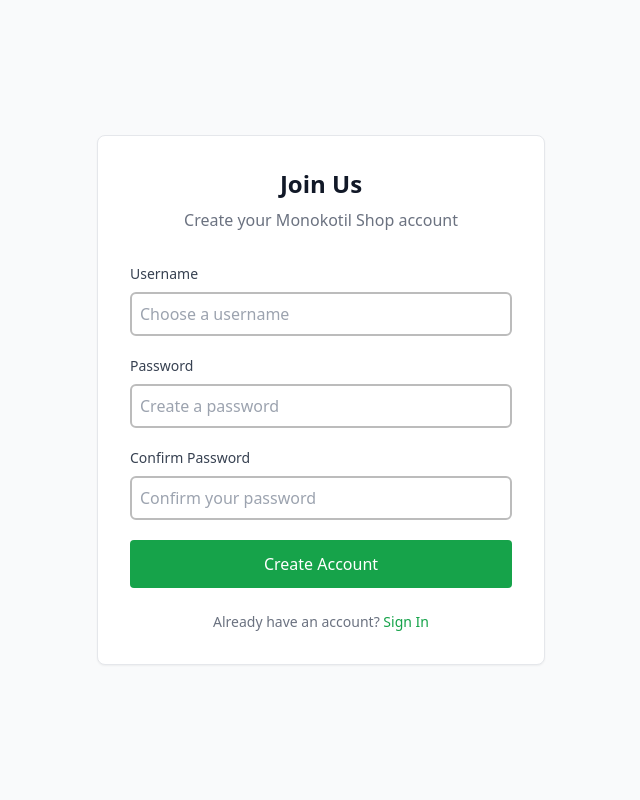
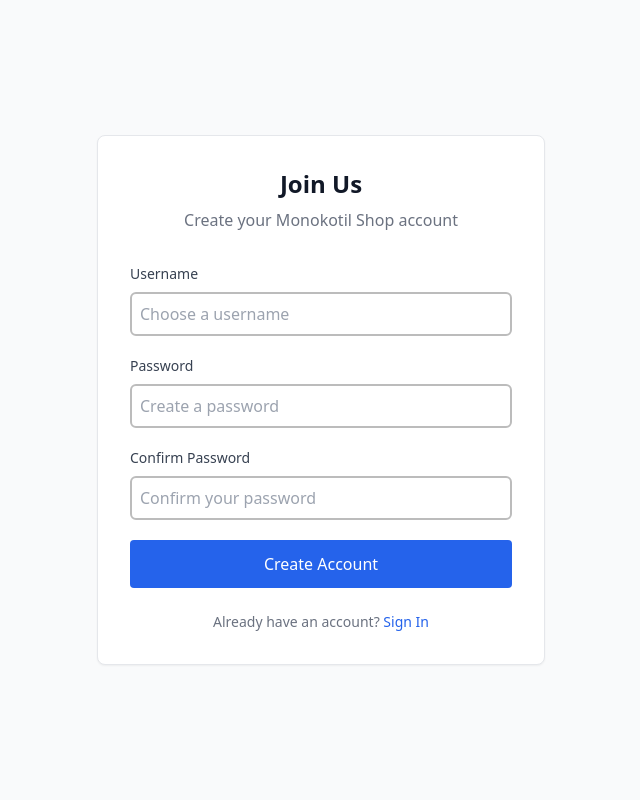
Before and after one commit to Rafsandeylora/Monokotil-Shop, a Django app: page /register/ in a window 1280 px wide. Shown: the whole page, without its empty margins (319-959 px from the left). Run offline with Django 5.2, Linux system fonts and the light colour scheme; some libraries are stand-ins or nearby versions.

Commit message:
change the color of submit button in register and login

```diff
--- a/main/templates/login.html
+++ b/main/templates/login.html
@@ -65,7 +65,7 @@
 
         <button
           type="submit"
-          class="w-full bg-green-600 text-white font-medium py-3 px-4 rounded-md hover:bg-green-700 transition-colors">
+          class="w-full bg-blue-600 text-white font-medium py-3 px-4 rounded-md hover:bg-blue-700 transition-colors">
           Sign In
         </button>
       </form>
@@ -94,7 +94,7 @@
       <div class="mt-6 text-center pt-6 border-t border-gray-200">
         <p class="text-gray-500 text-sm">
           Don't have an account?
-          <a href="{% url 'main:register' %}" class="text-green-600 hover:text-green-700 font-medium">
+          <a href="{% url 'main:register' %}" class="text-blue-600 hover:text-blue-700 font-medium">
             Register Now
           </a>
         </p>
--- a/main/templates/register.html
+++ b/main/templates/register.html
@@ -77,7 +77,7 @@
 
         <button
           type="submit"
-          class="w-full bg-green-600 text-white font-medium py-3 px-4 rounded hover:bg-green-700 focus:outline-none focus:ring-2 focus:ring-green-500 focus:ring-offset-2 transition duration-200">
+          class="w-full bg-blue-600 text-white font-medium py-3 px-4 rounded hover:bg-blue-700 focus:outline-none focus:ring-2 focus:ring-green-500 focus:ring-offset-2 transition duration-200">
           Create Account
         </button>
       </form>
@@ -106,7 +106,7 @@
       <div class="mt-6 text-center">
         <p class="text-gray-500 text-sm">
           Already have an account?
-          <a href="{% url 'main:login' %}" class="text-green-600 hover:text-green-700 font-medium">
+          <a href="{% url 'main:login' %}" class="text-blue-600 hover:text-blue-700 font-medium">
             Sign In
           </a>
         </p>
```
